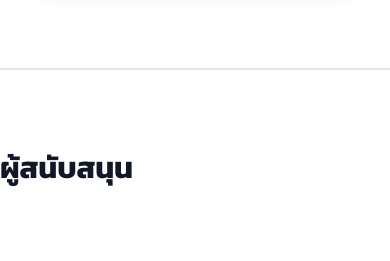
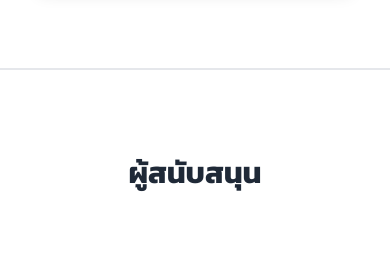
Before and after one commit to tophbeifong123/Barcamp9, a website: page index.html in a window 390 px wide. Shown: the part 1220-1481 px from the top of the page. Drawn offline with nearby package versions, Linux system fonts and the light colour scheme; a web font is replaced by a local one.

Commit message:
sponsor responsive

```diff
--- a/index.html
+++ b/index.html
@@ -775,13 +775,17 @@
     <div class="lg:mx-20 xl:mx-64 bg-white pb-32 min-[0px]:mx-20 max-w-[1200px] w-full">
       <div class="grid">
         <div class="flex flex-wrap pb-16 justify-between sm:flex">
-          <div class="text-3xl font-bold text-gray-900 py-4" style="font-family: 'Kanit';">ผู้สนับสนุน</div>
+          <div class="supporter w-full text-center sm:w-auto sm:text-left" style="font-family: 'Kanit';">
+            ผู้สนับสนุน
+          </div>
           <div class="justify-self-end hidden sm:block">
             <p>เพราะเราเชื่อว่าถ้าเรามีพื้นที่ให้แลกเปลี่ยนความคิดกัน</p>
             <p>จะทำให้ทุกคนสามารถแชร์ความรู้ได้อย่างเต็มที่</p>
             <p>และทำให้เกิดไอเดียใหม่ๆที่น่าสนใจได้</p>
           </div>
         </div>
+
+
 
         <div class="flex flex-wrap gap-5 items-center justify-center">
           <div class="sm:hidden block">
@@ -806,9 +810,20 @@
     </div>
 
     <style>
+      .supporter {
+        font-size: 1.875rem;
+        font-weight: bold;
+        color: #1f2937;
+        padding: 1rem 0;
+        font-family: 'Kanit', sans-serif;
+        display: flex;
+        justify-content: center;
+        align-items: center;
+      }
+
       .lg\:mx-8 {
-        margin-left: 32px; /* เพิ่มระยะห่างด้านซ้าย */
-        margin-right: 32px; /* เพิ่มระยะห่างด้านขวา */
+        margin-left: 32px;
+        margin-right: 32px;
       }
 
       .xl\:mx-36 {
```
